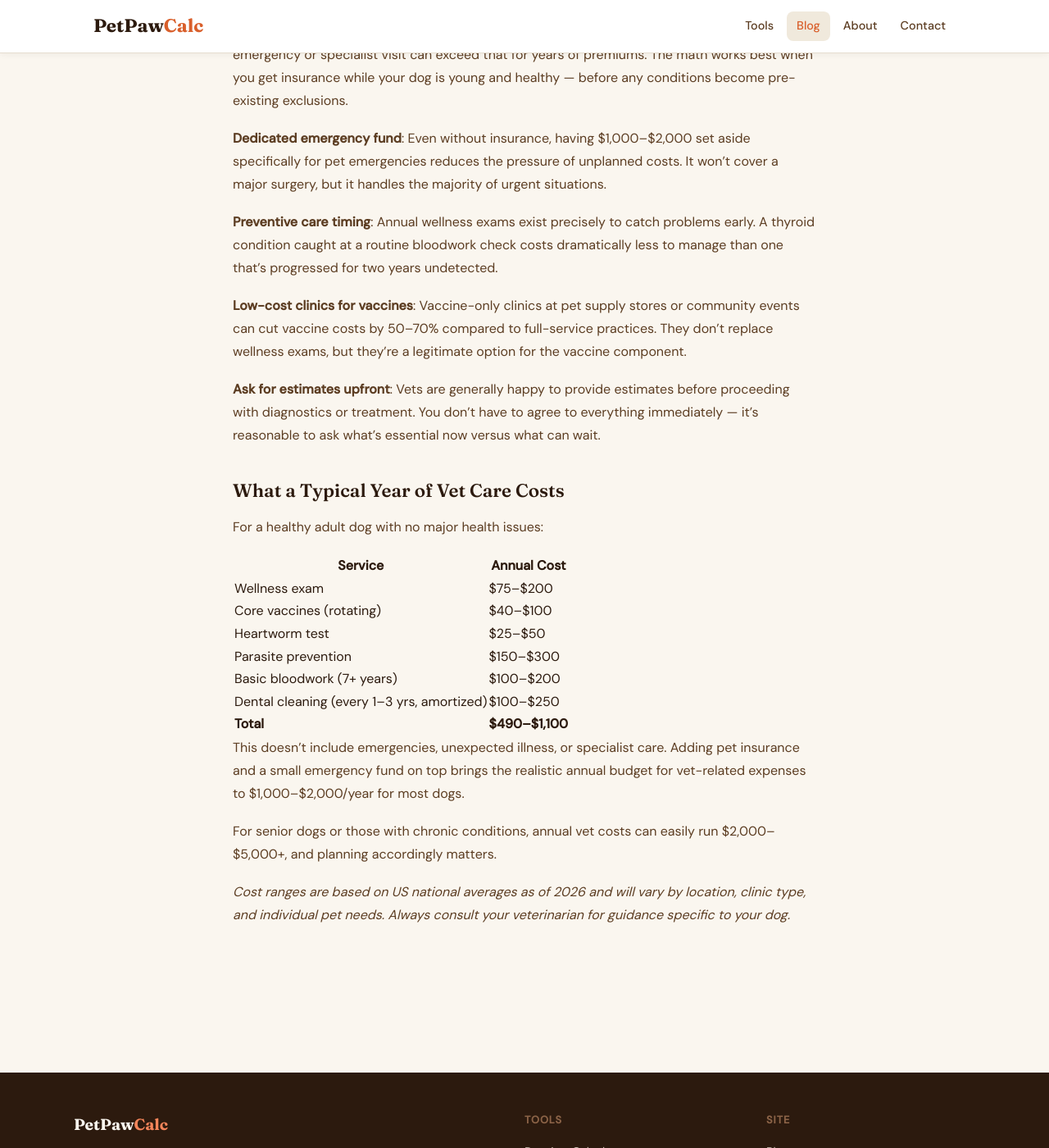
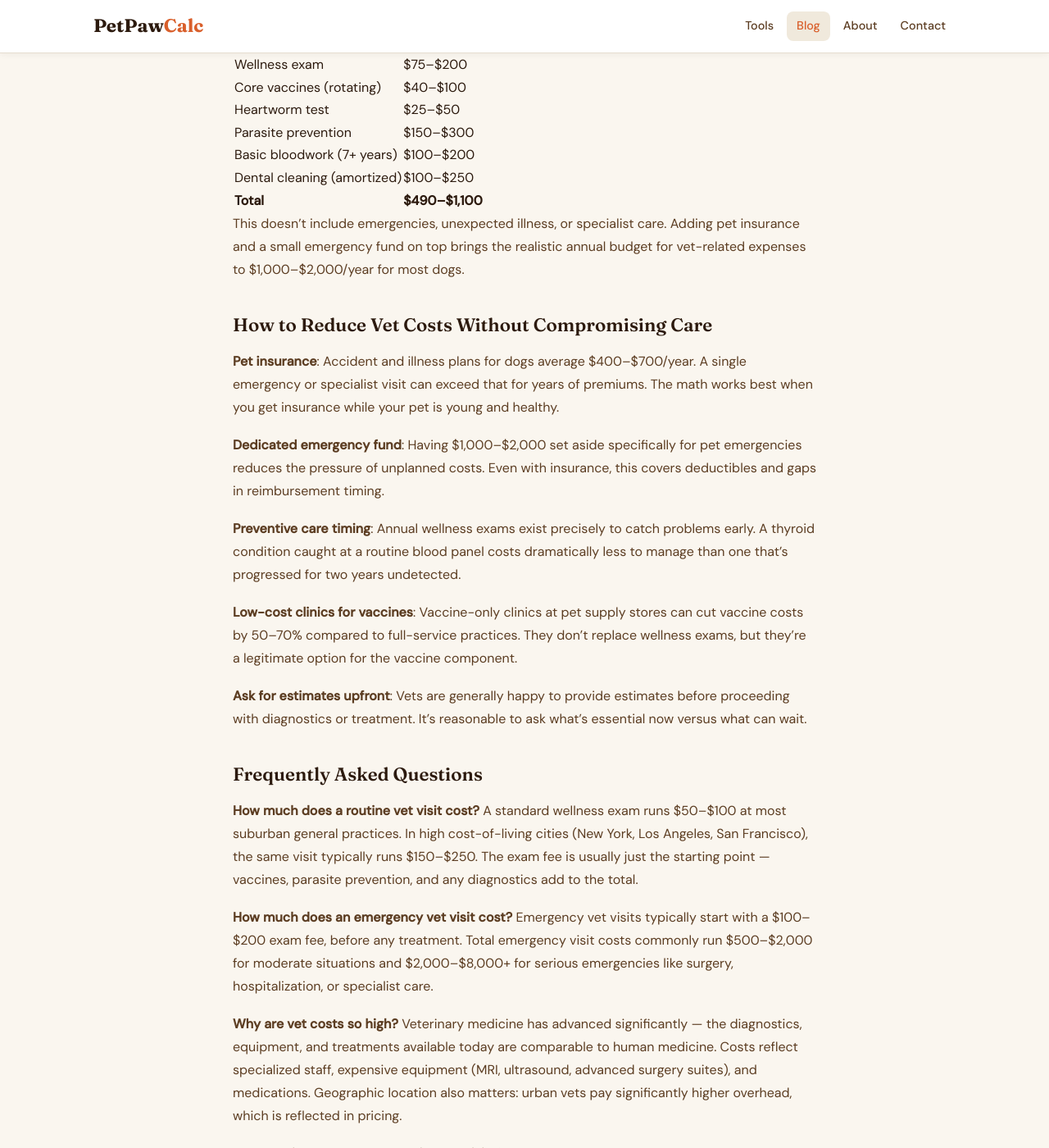
Before and after one commit to canghun13/petpawcalc, a Jekyll site: the page built from _posts/2026-05-26-how-much-does-a-vet-visit-cost.md, in a window 1280 px wide and 1400 px high, scrolled down 3772 px. Shown: the whole window at 82% size. Built offline with Jekyll 4.4.1, drawn with Linux system fonts in a browser that asks for light colours; some of the changed text lies outside the part shown.

Commit message:
Add files via upload

```diff
--- a/_posts/2026-05-26-how-much-does-a-vet-visit-cost.md
+++ b/_posts/2026-05-26-how-much-does-a-vet-visit-cost.md
@@ -3,14 +3,14 @@
 title: "How Much Does a Vet Visit Cost? A Complete 2026 Guide"
 description: Routine checkups, emergency visits, vaccines, bloodwork — here's what vet care actually costs in the US and how to plan for it.
 category: Dog Care
-date: 2026-05-26
-read_time: 7
+date: 2026-06-27
+read_time: 8
 slug: how-much-does-a-vet-visit-cost
 ---
 
 Veterinary costs are one of the most variable and least predictable expenses in pet ownership. A routine wellness visit might run $60. The same appointment at an emergency clinic on a Saturday night could cost ten times that — before any treatment.
 
-Here's a realistic breakdown of what vet visits actually cost, what drives the variation, and how to build a plan that doesn't leave you choosing between your dog's health and your bank account.
+Here's a realistic breakdown of what vet visits actually cost, what drives the variation, and how to build a plan that doesn't leave you choosing between your pet's health and your bank account.
 
 ## Routine Wellness Visit: $50–$250
 
@@ -18,8 +18,9 @@
 
 What drives the variation:
 - **Geographic location**: Urban vets charge significantly more than rural or suburban practices. Veterinary costs in Manhattan or Los Angeles can run 50–80% higher than national averages.
-- **Clinic type**: Corporate-owned clinics (like Banfield inside PetSmart) often have different pricing structures than independent practices. Neither is inherently better or worse — they just differ.
-- **Your dog's age**: Senior wellness exams often include additional assessments and take longer, which increases the base price.
+- **Clinic type**: Corporate-owned clinics (like Banfield inside PetSmart) often have different pricing structures than independent practices.
+- **Your pet's age**: Senior wellness exams often include additional assessments and take longer, which increases the base price.
+- **Species**: Cat wellness exams often run slightly less than dog exams at the same practice.
 
 The exam fee is usually just the starting point. Most appointments also involve at least some of the following.
 
@@ -43,13 +44,13 @@
 
 Heartworm prevention, flea/tick control, and intestinal parasite management are usually ongoing monthly costs rather than per-visit charges, but they're often discussed and prescribed at wellness visits.
 
-- **Heartworm prevention**: $30–$80 for a 6-month supply, depending on your dog's weight
+- **Heartworm prevention**: $30–$80 for a 6-month supply, depending on your pet's weight
 - **Flea/tick prevention**: $40–$120 for a 3-month supply (topical, collar, or oral)
 - **Annual heartworm test**: $25–$50 (required before renewing heartworm prevention in most practices)
 
 ## Bloodwork: $80–$300
 
-Annual bloodwork isn't universally recommended for healthy young dogs, but becomes standard practice for dogs over 7 and for any dog going under anesthesia. A basic wellness panel checks organ function, blood cell counts, and other markers.
+Annual bloodwork isn't universally recommended for healthy young dogs, but becomes standard practice for pets over 7 and for any pet going under anesthesia.
 
 - **Basic chemistry panel**: $80–$150
 - **Complete blood count (CBC)**: $50–$100
@@ -59,7 +60,7 @@
 
 ## Dental Cleanings: $300–$800+
 
-Professional dental cleanings require general anesthesia, which is why they cost significantly more than the cleaning itself. Most adult dogs need a dental cleaning every 1–3 years; small breeds often need them annually.
+Professional dental cleanings require general anesthesia, which is why they cost significantly more than the cleaning itself. Most adult dogs need a dental cleaning every 1–3 years; small breeds and cats often need them annually.
 
 A typical dental appointment includes:
 - Pre-anesthetic bloodwork ($80–$150)
@@ -71,7 +72,7 @@
 
 <div class="post-cta">
   <h4>How Much Will Vet Care Cost You Per Year?</h4>
-  <p>Use our Annual Pet Cost Calculator to estimate your dog's total annual expenses including vet care.</p>
+  <p>Use our Annual Pet Cost Calculator to estimate your pet's total annual expenses including vet care.</p>
   <a href="/tools/annual-pet-cost-calculator.html">Calculate now →</a>
 </div>
 
@@ -91,31 +92,20 @@
 | Bloat surgery (GDV) | $3,000–$7,000 |
 | Broken bone | $1,500–$4,000 |
 | Toxin ingestion treatment | $500–$3,000+ |
+| Urinary blockage (cats) | $1,500–$3,500 |
 
-These aren't worst-case numbers — they're the realistic range for situations that happen to ordinary dogs every day. A Labrador who eats a sock, a dog who's hit by a car, a senior dog who collapses — any of these can generate a bill that exceeds $3,000 with little warning.
+These aren't worst-case numbers — they're the realistic range for situations that happen to ordinary pets every day.
 
 ## Specialist Visits: $200–$500 for initial consultation
 
-When a general practice vet refers your dog to a specialist — a cardiologist, oncologist, dermatologist, neurologist, or orthopedic surgeon — the costs step up significantly. Initial specialist consultations typically run $200–$500, and subsequent procedures or treatments are priced accordingly.
+When a general practice vet refers your pet to a specialist — a cardiologist, oncologist, dermatologist, neurologist, or orthopedic surgeon — the costs step up significantly.
 
-MRI and CT imaging: $1,500–$3,500
-Orthopedic surgery (hip, knee): $3,000–$7,000+
-Chemotherapy (basic protocol): $3,000–$10,000+
-Cardiac procedures: $2,000–$8,000+
+- MRI and CT imaging: $1,500–$3,500
+- Orthopedic surgery (hip, knee): $3,000–$7,000+
+- Chemotherapy (basic protocol): $3,000–$10,000+
+- Cardiac procedures: $2,000–$8,000+
 
-Specialist care is often genuinely life-changing — many conditions that would have been untreatable a decade ago are now manageable. But the cost is substantial, and this is where pet insurance earns its value most clearly.
-
-## How to Reduce Vet Costs Without Compromising Care
-
-**Pet insurance**: Accident and illness plans for dogs average $400–$700/year. A single emergency or specialist visit can exceed that for years of premiums. The math works best when you get insurance while your dog is young and healthy — before any conditions become pre-existing exclusions.
-
-**Dedicated emergency fund**: Even without insurance, having $1,000–$2,000 set aside specifically for pet emergencies reduces the pressure of unplanned costs. It won't cover a major surgery, but it handles the majority of urgent situations.
-
-**Preventive care timing**: Annual wellness exams exist precisely to catch problems early. A thyroid condition caught at a routine bloodwork check costs dramatically less to manage than one that's progressed for two years undetected.
-
-**Low-cost clinics for vaccines**: Vaccine-only clinics at pet supply stores or community events can cut vaccine costs by 50–70% compared to full-service practices. They don't replace wellness exams, but they're a legitimate option for the vaccine component.
-
-**Ask for estimates upfront**: Vets are generally happy to provide estimates before proceeding with diagnostics or treatment. You don't have to agree to everything immediately — it's reasonable to ask what's essential now versus what can wait.
+Specialist care is often genuinely life-changing, but the cost is substantial — this is where pet insurance earns its value most clearly.
 
 ## What a Typical Year of Vet Care Costs
 
@@ -128,11 +118,38 @@
 | Heartworm test | $25–$50 |
 | Parasite prevention | $150–$300 |
 | Basic bloodwork (7+ years) | $100–$200 |
-| Dental cleaning (every 1–3 yrs, amortized) | $100–$250 |
+| Dental cleaning (amortized) | $100–$250 |
 | **Total** | **$490–$1,100** |
 
 This doesn't include emergencies, unexpected illness, or specialist care. Adding pet insurance and a small emergency fund on top brings the realistic annual budget for vet-related expenses to $1,000–$2,000/year for most dogs.
 
-For senior dogs or those with chronic conditions, annual vet costs can easily run $2,000–$5,000+, and planning accordingly matters.
+## How to Reduce Vet Costs Without Compromising Care
 
-*Cost ranges are based on US national averages as of 2026 and will vary by location, clinic type, and individual pet needs. Always consult your veterinarian for guidance specific to your dog.*
+**Pet insurance**: Accident and illness plans for dogs average $400–$700/year. A single emergency or specialist visit can exceed that for years of premiums. The math works best when you get insurance while your pet is young and healthy.
+
+**Dedicated emergency fund**: Having $1,000–$2,000 set aside specifically for pet emergencies reduces the pressure of unplanned costs. Even with insurance, this covers deductibles and gaps in reimbursement timing.
+
+**Preventive care timing**: Annual wellness exams exist precisely to catch problems early. A thyroid condition caught at a routine blood panel costs dramatically less to manage than one that's progressed for two years undetected.
+
+**Low-cost clinics for vaccines**: Vaccine-only clinics at pet supply stores can cut vaccine costs by 50–70% compared to full-service practices. They don't replace wellness exams, but they're a legitimate option for the vaccine component.
+
+**Ask for estimates upfront**: Vets are generally happy to provide estimates before proceeding with diagnostics or treatment. It's reasonable to ask what's essential now versus what can wait.
+
+## Frequently Asked Questions
+
+**How much does a routine vet visit cost?**
+A standard wellness exam runs $50–$100 at most suburban general practices. In high cost-of-living cities (New York, Los Angeles, San Francisco), the same visit typically runs $150–$250. The exam fee is usually just the starting point — vaccines, parasite prevention, and any diagnostics add to the total.
+
+**How much does an emergency vet visit cost?**
+Emergency vet visits typically start with a $100–$200 exam fee, before any treatment. Total emergency visit costs commonly run $500–$2,000 for moderate situations and $2,000–$8,000+ for serious emergencies like surgery, hospitalization, or specialist care.
+
+**Why are vet costs so high?**
+Veterinary medicine has advanced significantly — the diagnostics, equipment, and treatments available today are comparable to human medicine. Costs reflect specialized staff, expensive equipment (MRI, ultrasound, advanced surgery suites), and medications. Geographic location also matters: urban vets pay significantly higher overhead, which is reflected in pricing.
+
+**Does pet insurance cover routine vet visits?**
+Standard accident and illness pet insurance does not cover routine wellness visits. Some policies offer a wellness add-on that covers annual exams and vaccines — but these usually don't save money mathematically. The core value of pet insurance is covering large unexpected expenses, not routine care.
+
+**Is it worth going to the vet every year if my pet seems healthy?**
+Yes. Annual wellness exams catch conditions before symptoms appear — dental disease, early organ changes, subtle weight gain, heart murmurs. Most conditions discovered at routine exams cost significantly less to treat than those found after clinical signs develop. The cost of skipping annual visits almost always exceeds the cost of attending them.
+
+*Cost ranges are based on US national averages as of 2026 and will vary by location, clinic type, and individual pet needs. Always consult your veterinarian for guidance specific to your pet.*
```
Also changed, not shown: other parts of _posts/2026-05-26-how-much-does-a-vet-visit-cost.md (+1 -1 lines).
